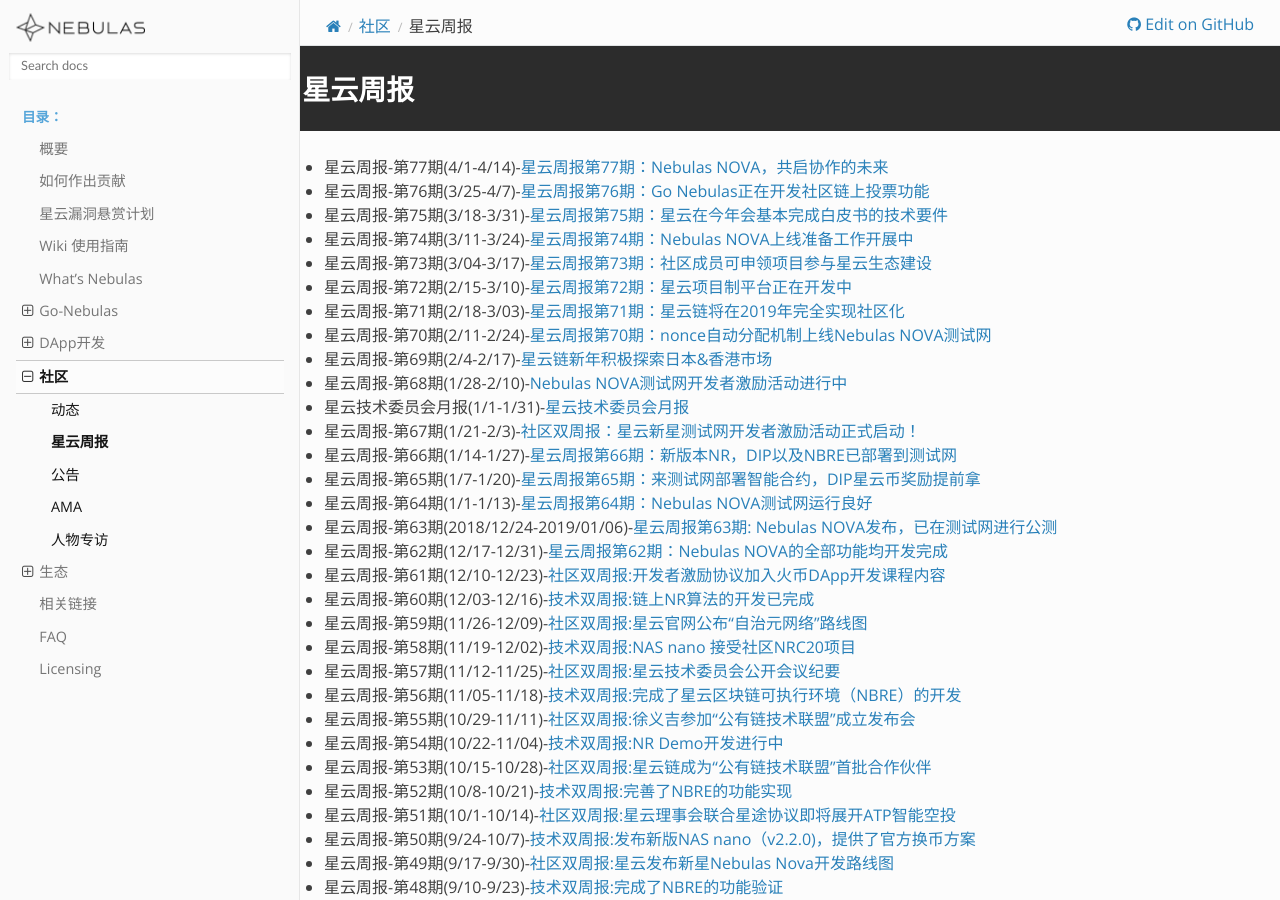
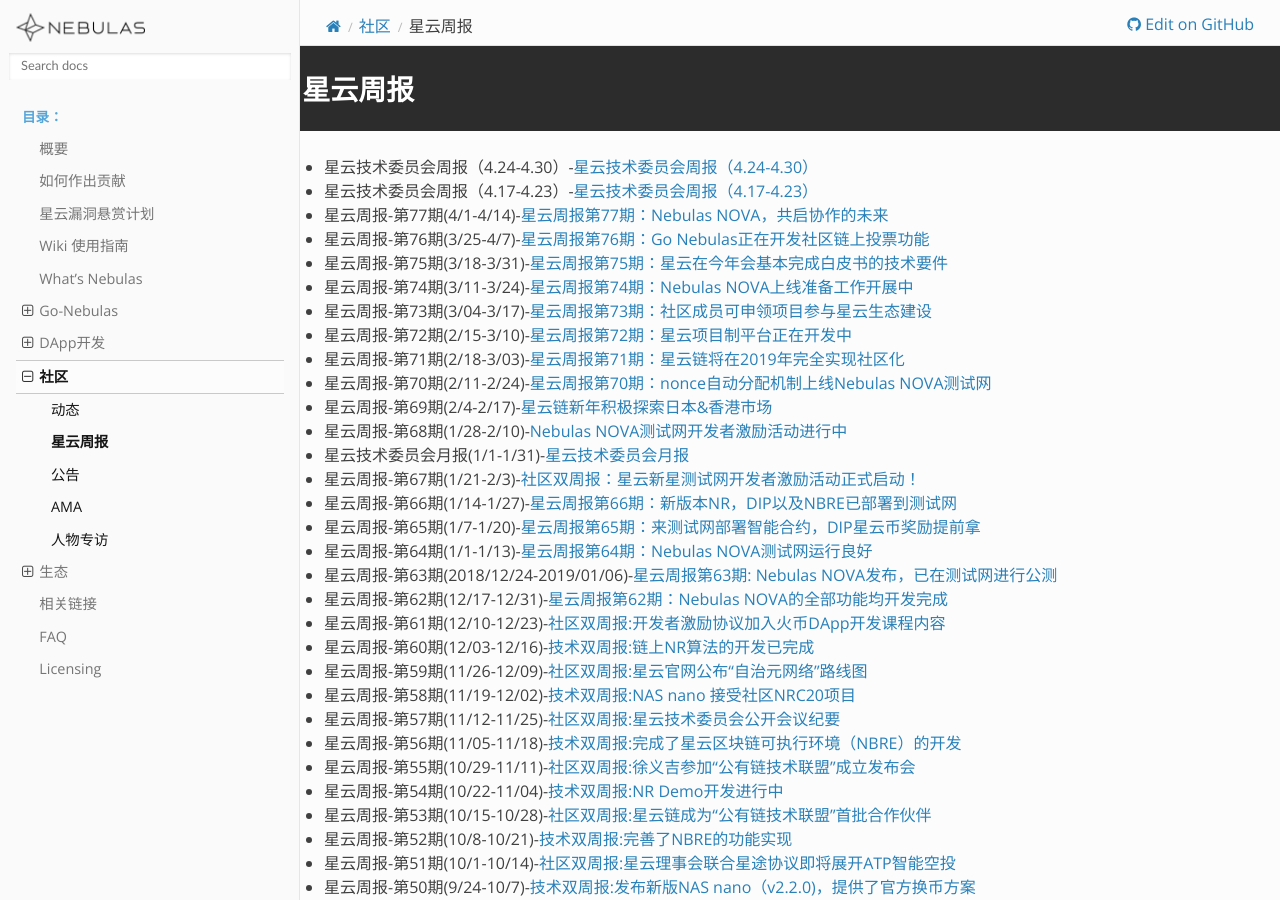
Before and after one commit to nebulasio/nebdocs, a Sphinx documentation site: the page built from docs/community/weekly-report.md, in a window 1280 px wide and 900 px high. Built offline with Sphinx 7.4.7 and the Read the Docs theme 2.0.0, drawn with Linux system fonts in a browser that asks for light colours; pages that are not in the unit, such as notebooks, are missing from menus.

Commit message:
Update weekly-report.md

```diff
--- a/docs/community/weekly-report.md
+++ b/docs/community/weekly-report.md
@@ -1,5 +1,7 @@
 # 星云周报
 
+- 星云技术委员会周报（4.24-4.30）-[星云技术委员会周报（4.24-4.30）](https://blog.nebulas.io/2019/05/07/nebulas-technical-committee-weekly-update%EF%BC%884-24-4-30%EF%BC%89/)
+- 星云技术委员会周报（4.17-4.23）-[星云技术委员会周报（4.17-4.23）](https://blog.nebulas.io/2019/04/26/nebulas-technical-committee-weekly-update%EF%BC%884-17-4-23%EF%BC%89/)
 - 星云周报-第77期(4/1-4/14)-[星云周报第77期：Nebulas NOVA，共启协作的未来](https://blog.nebulas.io/2019/04/17/nebulas-bi-weekly-community-dynamics-77/)
 - 星云周报-第76期(3/25-4/7)-[星云周报第76期：Go Nebulas正在开发社区链上投票功能](https://blog.nebulas.io/2019/04/08/nebulas-bi-weekly-development-commits-76/)
 - 星云周报-第75期(3/18-3/31)-[星云周报第75期：星云在今年会基本完成白皮书的技术要件](https://mp.weixin.qq.com/s/kiFDChyeaeHqHr1vCEm9xg)
```
